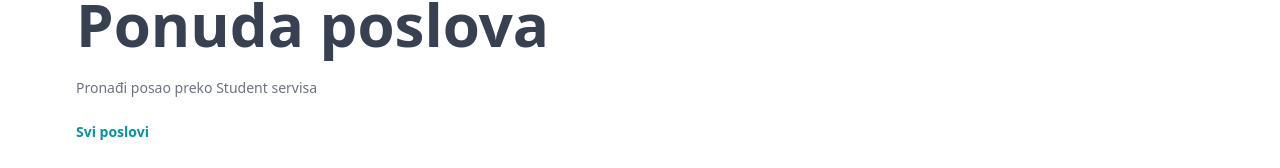
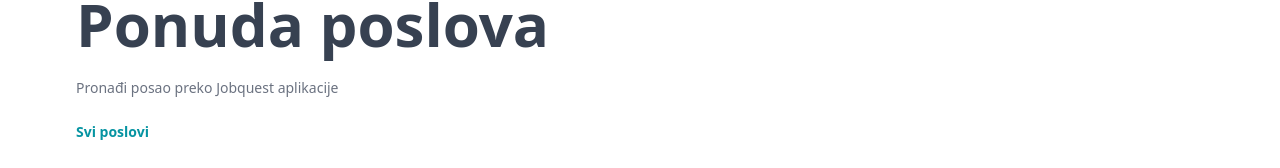
Before and after one commit to randimohorovic/Frontend, a React (Vite) app in the folder Jobquest/: page / in a window 1280 px wide. Shown: the part 180-348 px from the top of the page. Built offline with nearby package versions, Linux system fonts and the light colour scheme; no server answers.

Commit message:
Update Home.jsx

```diff
--- a/Jobquest/src/views/Home.jsx
+++ b/Jobquest/src/views/Home.jsx
@@ -18,7 +18,7 @@ export default function Home() {
       <div className="flex flex-col gap-6 p-28 px-3 max-w-6xl mx-auto ">
         <h1 className="text-3xl font-bold lg:text-6xl">Ponuda poslova</h1>
         <p className="text-gray-500 text-xs sm:text-sm">
-          Pronađi posao preko Student servisa
+          Pronađi posao preko Jobquest aplikacije
         </p>
         <Link
           to="/search"
```
